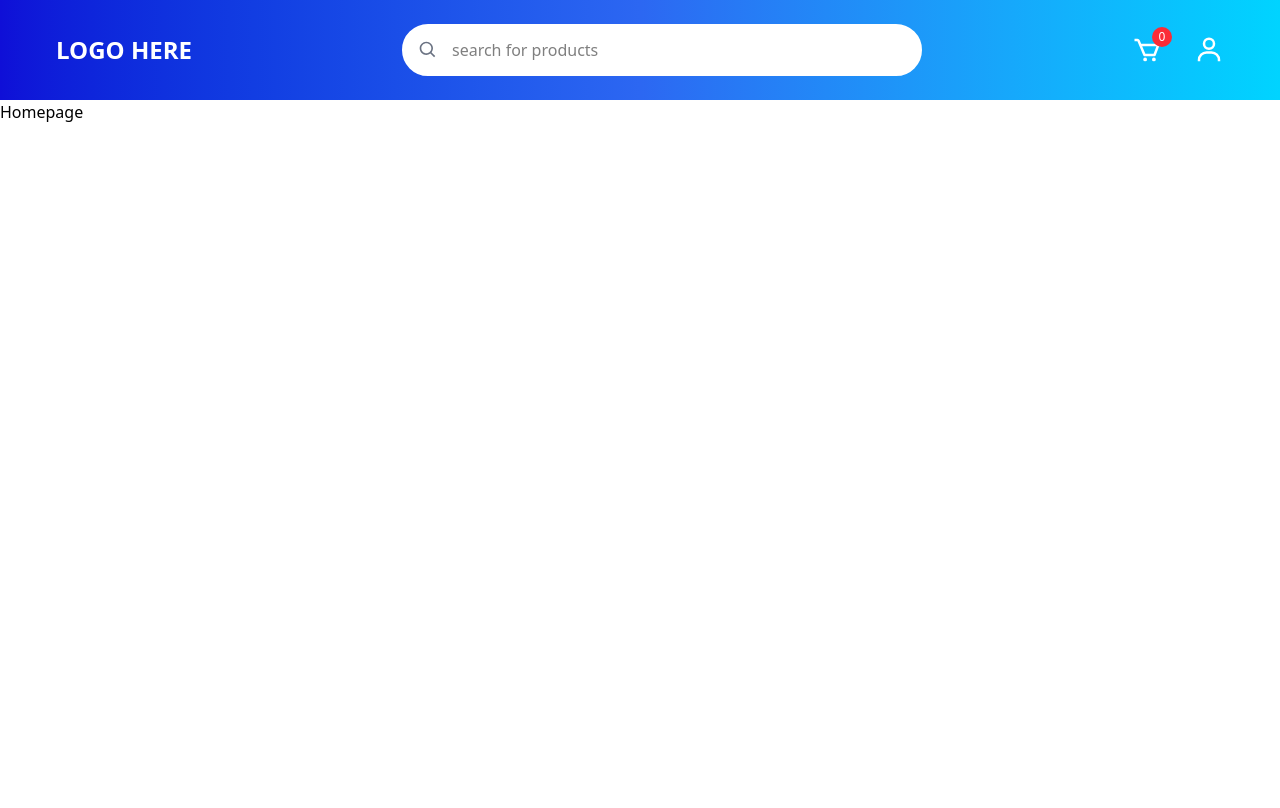
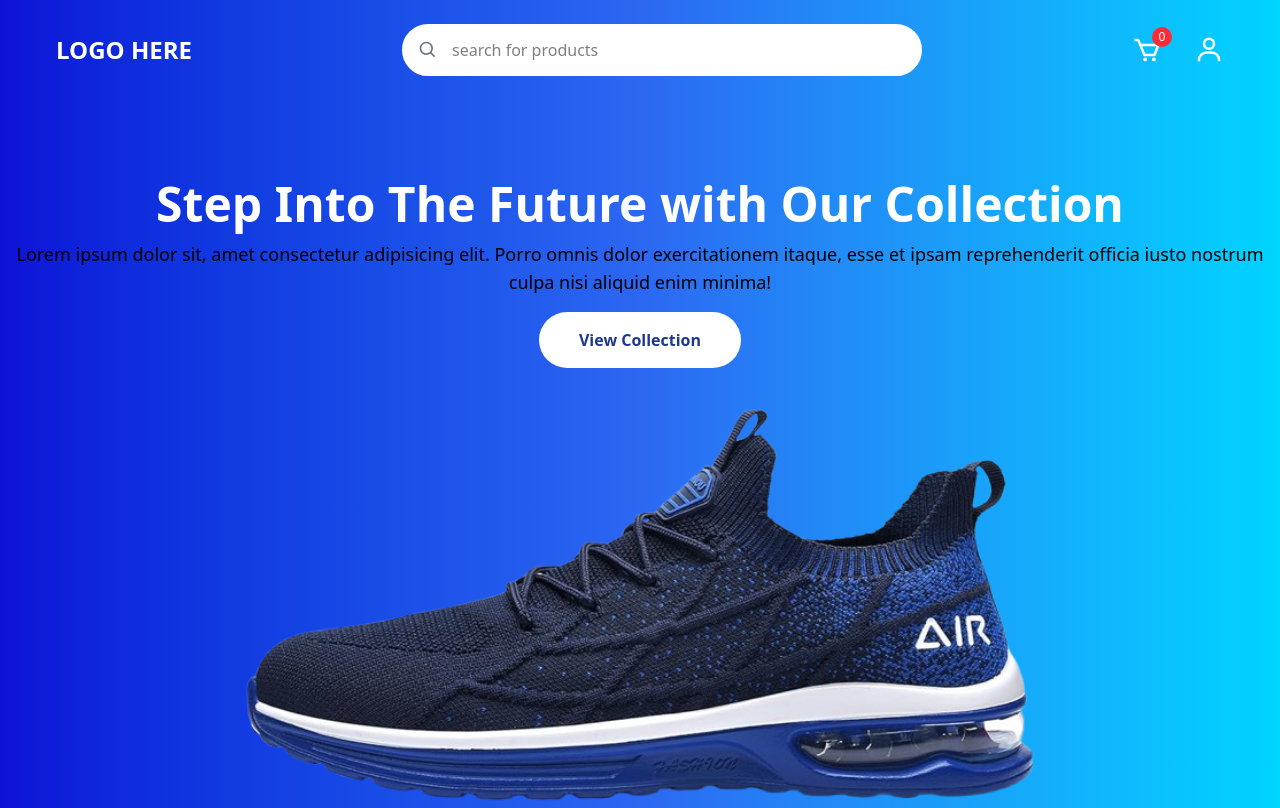
Before and after one commit to maundu55/shoe-ecommerce, a React (Vite) app: page / in a window 1280 px wide. Built offline with nearby package versions, Linux system fonts and the light colour scheme.

Commit message:
add hero image and styling

```diff
--- a/src/components/Hero.jsx
+++ b/src/components/Hero.jsx
@@ -1,13 +1,18 @@
 import React from 'react'
+import hero_img from '../assets/nike-hero.png'
 
 const Hero = () => {
   return (
     <div>
-      <div>
-        <div>
-          <h1>Step Into The Future with Our Collection</h1>
-          <p>Lorem ipsum dolor sit, amet consectetur adipisicing elit. Porro omnis dolor exercitationem itaque, esse et ipsam reprehenderit officia iusto nostrum culpa nisi aliquid enim minima!</p>
+      <div className='grid w-full place-items-center bg-gradient-to-r from-[#0f0fd7] via-[#2c67f2] to-[#00d4ff]'>
+        <div className='text-center'>
+          <h1 className='text-5xl font-bold mt-20 text-white'>Step Into The Future with Our Collection</h1>
+          <p className='text-lg mt-3'>Lorem ipsum dolor sit, amet consectetur adipisicing elit. Porro omnis dolor exercitationem itaque, esse et ipsam reprehenderit officia iusto nostrum culpa nisi aliquid enim minima!</p>
+          <div className='justify-center mt-4'>
+            <button className='px-10 py-4 bg-white text-blue-900 font-semibold rounded-full hover:bg-sky-500'>View Collection</button>
+          </div>
         </div>
+        <img src={hero_img} className='w-[790px] h-[400px] mt-10'  alt="" />
       </div>
     </div>
   )
--- a/src/pages/Homepage.jsx
+++ b/src/pages/Homepage.jsx
@@ -1,8 +1,11 @@
 import React from 'react'
+import Hero from '../components/Hero'
 
 const Homepage = () => {
   return (
-    <div>Homepage</div>
+    <div>
+      <Hero />
+    </div>
   )
 }
 
```
